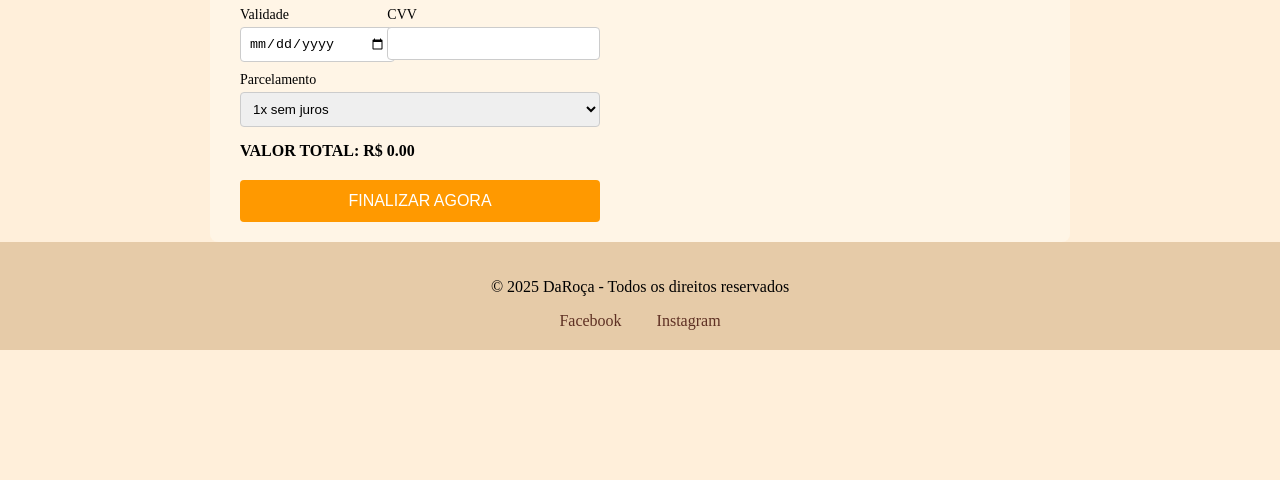
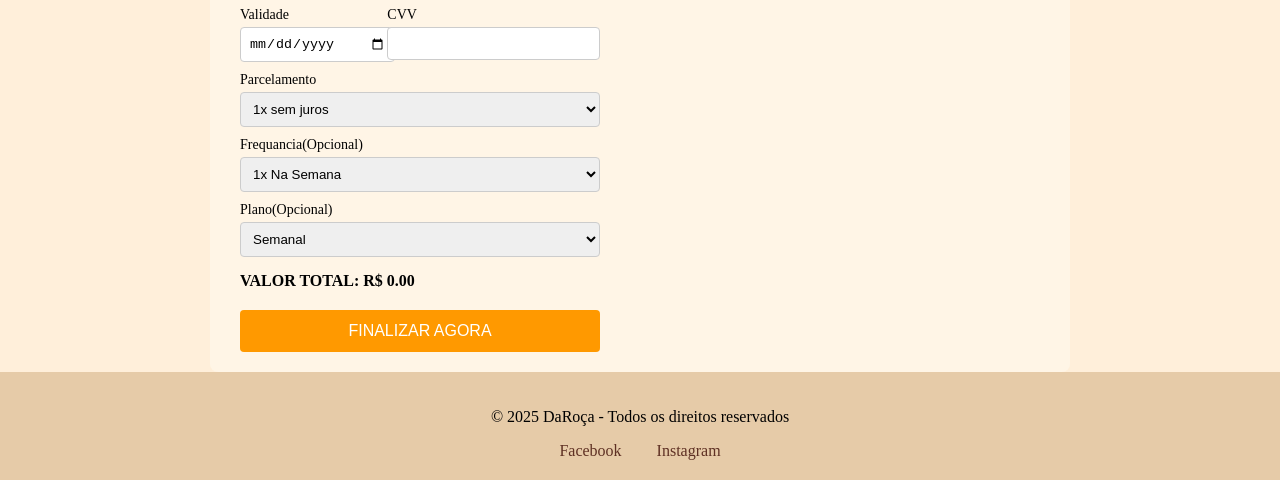
Before and after one commit to VictorDev72/Pratica-Profissional-A, a plain HTML site: page Pagina_web/compra.html in a window 1280 px wide. Shown: the part 467-947 px from the top of the page. Before the commit the page ends 817 px from the top, so only its background shows below. Drawn offline with Linux system fonts and the light colour scheme.

Commit message:
Add optional frequency and plan selection fields

```diff
--- a/Pagina_web/compra.html
+++ b/Pagina_web/compra.html
@@ -225,6 +225,21 @@
         <option>12x</option>
       </select>
 
+      <label>Frequancia(Opcional)</label>
+      <select id="frequencia">
+        <option>1x Na Semana</option>
+        <option>2x Na semana</option>
+        <option>3x Na semana</option>
+        <option>4x Na semana</option>
+      </select>
+
+      <label>Plano(Opcional)</label>
+      <select id="plano">
+        <option>Semanal</option>
+        <option>Mensal</option>
+        <option>Anual</option>
+      </select>
+
       <div class="valor-total">
         VALOR TOTAL: <span id="valor-total-carrinho">R$ 0,00</span>
       </div>
```
